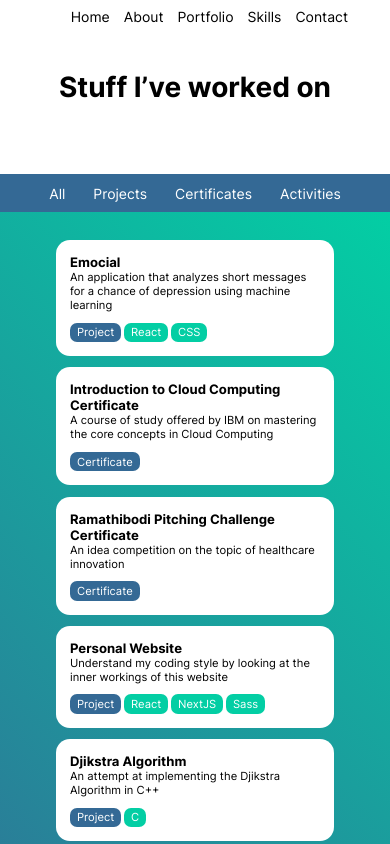
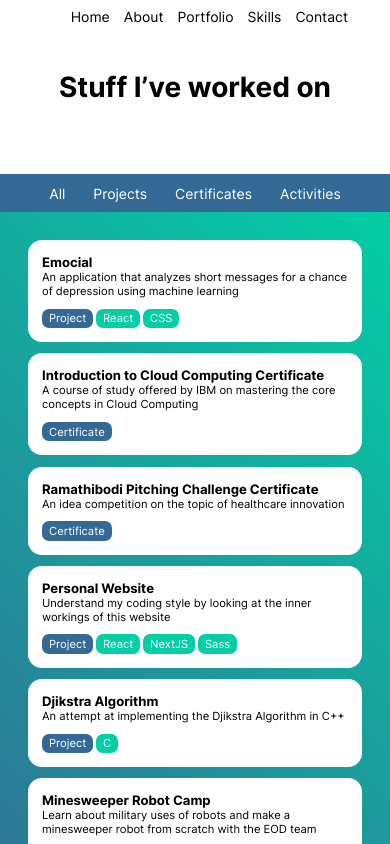
Before and after one commit to SiravitPhokeed/personal-website, a Next.js app: page /work in a window 390 px wide. Shown: the top 844 px of the page. Built offline with nearby package versions, Linux system fonts and the light colour scheme.

Commit message:
Reduced padding on mobile for Skills and Works

```diff
--- a/styles/pages/home.module.scss
+++ b/styles/pages/home.module.scss
@@ -189,13 +189,14 @@
 
 .contact-fieldset {
     display: flex;
+    flex-direction: row;
     justify-content: center;
     flex-wrap: wrap;
     gap: 2rem;
     padding: 1rem;
     input {
         display: block;
-        width: calc(100% - 2rem);
+        width: calc(100% - 3rem);
     }
 }
 
--- a/styles/pages/langs.module.scss
+++ b/styles/pages/langs.module.scss
@@ -12,6 +12,17 @@
 .content {
     @include a.float-up();
     min-height: calc(100vh - 14.4rem);
-    padding: 1rem 3rem;
     background: linear-gradient(45deg, p.$primary, p.$tertiary);
 }
+
+@media only screen and (orientation: portrait) {
+    .content {
+        padding: 1rem;
+    }
+}
+
+@media only screen and (orientation: landscape) {
+    .content {
+        padding: 1rem 3rem;
+    }
+}
--- a/styles/pages/works.module.scss
+++ b/styles/pages/works.module.scss
@@ -25,7 +25,6 @@
 .content {
     @include a.float-up();
     min-height: calc(100vh - 17rem);
-    padding: 1rem 3rem;
     background: linear-gradient(45deg, p.$primary, p.$tertiary);
 }
 
@@ -58,3 +57,15 @@
         background: p.$tertiary;
     }
 }
+
+@media only screen and (orientation: portrait) {
+    .content {
+        padding: 1rem;
+    }
+}
+
+@media only screen and (orientation: landscape) {
+    .content {
+        padding: 1rem 3rem;
+    }
+}
```
